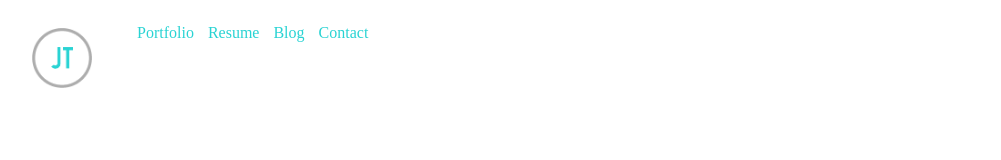
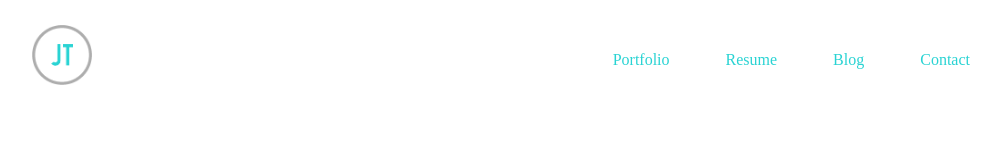
Before and after one commit to JTongay/updated-portfolio, a website: page index.html in a window 1280 px wide. Shown: the whole page, without its empty margins (126-1127 px from the left). Drawn offline with Linux system fonts and the light colour scheme.

Commit message:
navbar flexed up

```diff
--- a/index.html
+++ b/index.html
@@ -1,5 +1,6 @@
 <!DOCTYPE html>
 <html lang="en">
+
 <head>
     <meta charset="UTF-8">
     <meta name="viewport" content="width=device-width, initial-scale=1.0">
@@ -8,7 +9,9 @@
     <script src="app.js" charset="utf-8"></script>
     <link rel="stylesheet" href="css/style.css">
 </head>
+
 <body>
+    <header>
         <nav>
             <img src="images/JT-logo-2x.png" alt="" class="jt-logo">
             <ul>
@@ -18,5 +21,7 @@
                 <li>Contact</li>
             </ul>
         </nav>
+    </header>
 </body>
+
 </html>
--- a/sass/style.scss
+++ b/sass/style.scss
@@ -2,25 +2,24 @@ $primaryColor: #29d3d3;
 $secondaryColor: #adadad;
 
 nav {
-  margin: 0 150px;
+  margin: 25px 150px;
   display: flex;
-  flex-direction: row;
-  flex-wrap: wrap;
+  flex-flow: row wrap;
+  justify-content: space-between;
+  align-items: flex-end;
+}
+
+.jt-logo {
+  max-height: 60px;
+  max-width: 60px;
   justify-content: flex-start;
 }
 
-.jt-logo {
-  padding-top: 20px;
-  max-height: 60px;
-  max-width: 60px;
-  flex: 2;
-}
-
 ul{
+  margin-top: 0;
   li{
     display: inline;
     color: $primaryColor;
-    padding: 5px;
-    align-self: flex-end;
+    padding: 26px;
   }
 }
```
Also changed, not shown: css/style.css. Lines whose indentation alone changed are shown as unchanged.
